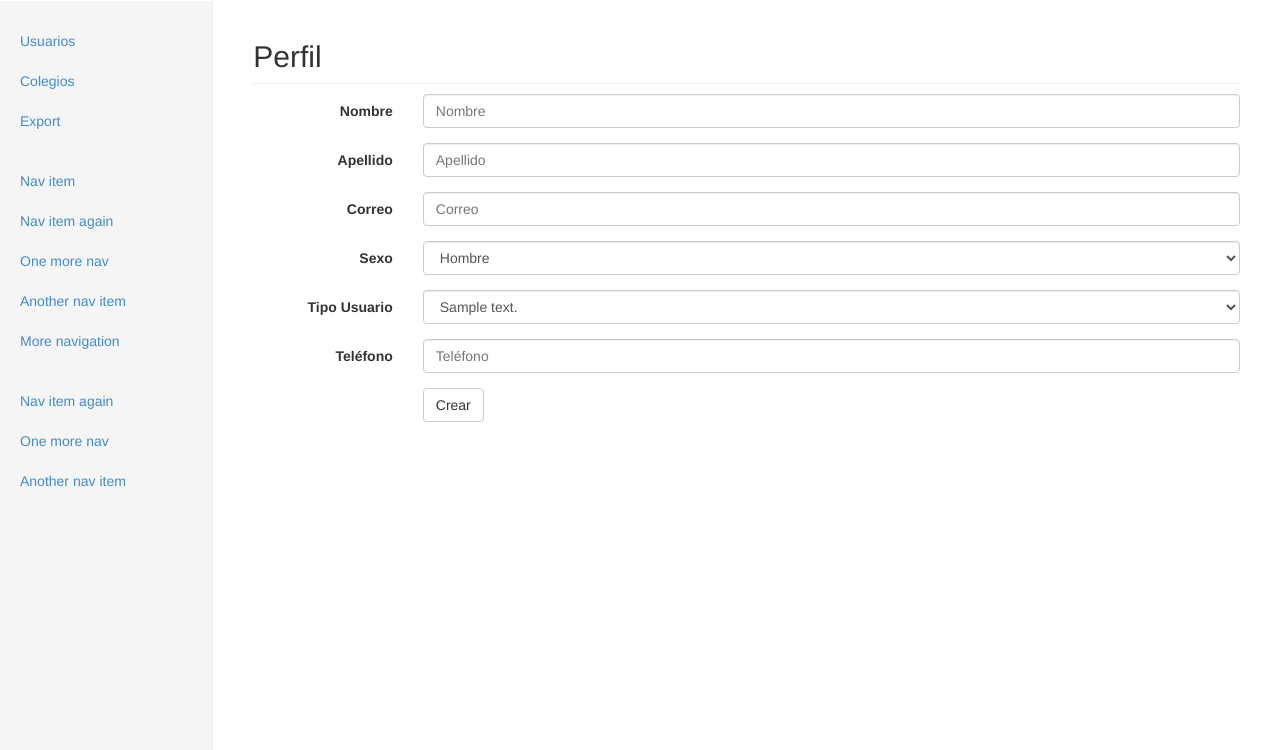
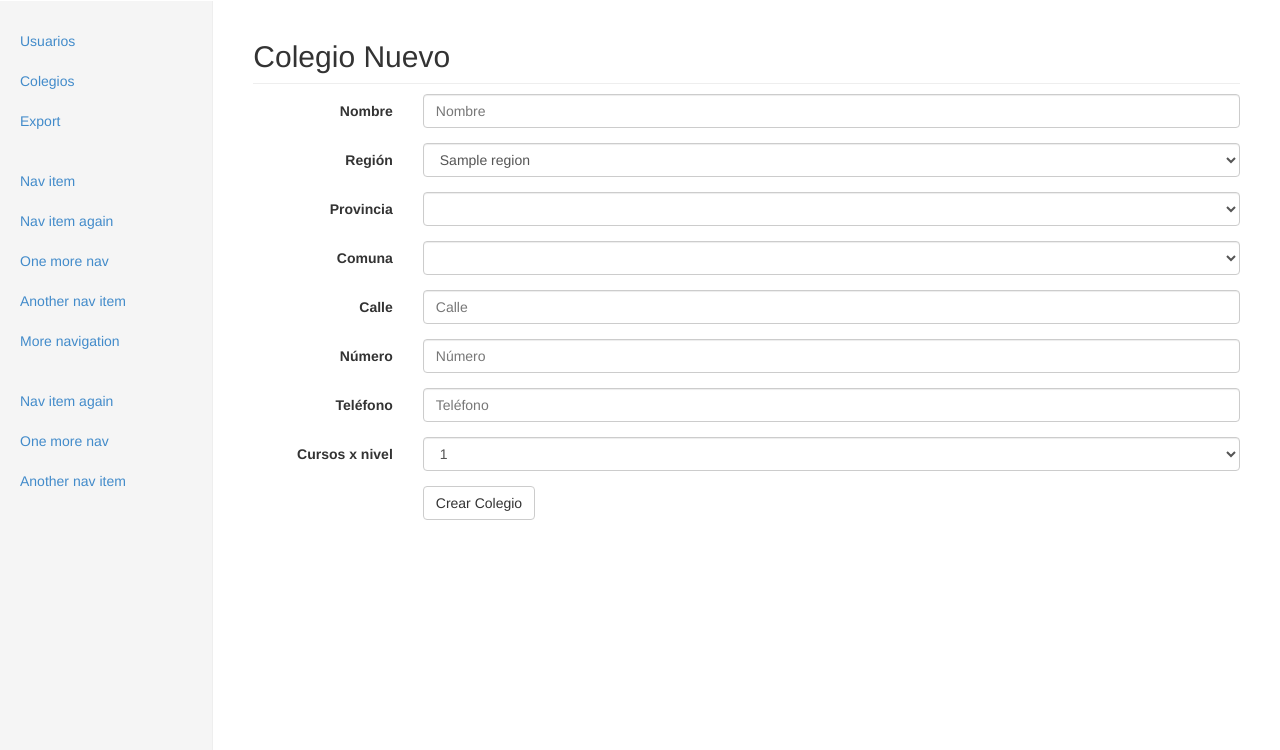
Before and after one commit to marceloomiqueles/amagica, a PHP site: page /layout/colegio/crear_colegio.php in a window 1280 px wide. Shown: the part 50-800 px from the top of the page. Run offline with PHP 8.4, Linux system fonts and the light colour scheme; the visitor is signed in with stand-in values (Sample User, id 1); tables that the repository leaves empty or names only in its code hold one stand-in row (values such as "Sample post"); lists and menus that the app fills with data are empty; some libraries are stand-ins or nearby versions.

Commit message:
Crear colegio y preformance improves
Se mejoró la carga de archivos fuentes como css y js, además de
agregarse el formulario aún no terminado de creación de colegios.

```diff
--- a/include/cliente.class.php
+++ b/include/cliente.class.php
@@ -8,89 +8,98 @@ class cliente {
 	}
 
 	function crear_usuario($campos) {
-		if($this->con->conectar() == true) {
+		if($this->con->conectar() == true)
 			return  $this->con->sql("INSERT INTO usuario(nombre, apellido, mail, pass, sexo, telefono, tipo) values('" . $campos[0] . "', '" . $campos[1] . "', '" . $campos[2] . "', '" . $campos[3] . "', '" . $campos[4] . "', '" . $campos[5] . "', '" . $campos[6] . "');");
-		}
 	}
 
 	function id_insert() {
-		if($this->con->conectar() == true) {
+		if($this->con->conectar() == true)
 			return  $this->con->id();
-		}
 	}
 
 	function actualiza_usuario_id($campos, $id) {
-		if($this->con->conectar() == true) {
+		if($this->con->conectar() == true)
 			return $this->con->sql("UPDATE usuario SET nombre = '" . $campos[0] . "', apellido = '" . $campos[1] . "', mail = '" . $campos[2] . "', sexo = '" . $campos[3] . "', tipo = '" . $campos[4] . "', telefono = '" . $campos[5] . "' WHERE id = '" . $id . "';");
-		}
 	}
 
 	function actualiza_perfil_id($campos, $id) {
-		if($this->con->conectar() == true) {
+		if($this->con->conectar() == true)
 			return $this->con->sql("UPDATE usuario SET nombre = '" . $campos[0] . "', apellido = '" . $campos[1] . "', mail = '" . $campos[2] . "', sexo = '" . $campos[3] . "', telefono = '" . $campos[4] . "' WHERE id = '" . $id . "';");
-		}
 	}
 
 	function actualiza_pass_usuario($campos, $id) {
-		if($this->con->conectar() == true) {
+		if($this->con->conectar() == true)
 			return $this->con->sql("UPDATE usuario SET pass = '" . md5($campos[0]) . "' WHERE pass = '" . md5($campos[1]) . "' AND id = '" . $id . "';");
-		}
 	}
 
 	function reinicia_pass_usuario($campos, $id) {
-		if($this->con->conectar() == true) {
+		if($this->con->conectar() == true)
 			return $this->con->sql("UPDATE usuario SET pass = '" . md5($campos[0]) . "' WHERE id = '" . $id . "';");
-		}
 	}
 
 	function cambia_estado_usuario($estado, $id) {
-		if($this->con->conectar() == true) {
+		if($this->con->conectar() == true)
 			return $this->con->sql("UPDATE usuario SET estado = '" . $estado . "' WHERE id = '" . $id . "';");
-		}
 	}
 
 	function consulta_usuario_login($mail, $pass) {
-		if($this->con->conectar() == true) {
+		if($this->con->conectar() == true)
 			return $this->con->consulta("SELECT * FROM usuario WHERE mail = '" . $mail . "' AND pass = '" . $pass . "';");
-		}
 	}
 
 	function consulta_usuario_pass_correcta($pass, $id) {
-		if($this->con->conectar() == true) {
+		if($this->con->conectar() == true)
 			return $this->con->consulta("SELECT pass FROM usuario WHERE pass = '" . $pass . "' AND id = '" . $id . "';");
-		}
 	}
 
 	function consulta_estado_usuario($id) {
-		if($this->con->conectar() == true) {
+		if($this->con->conectar() == true)
 			return $this->con->consulta("SELECT estado FROM usuario WHERE id = '" . $id . "';");
-		}
 	}
 
 	function consulta_usuario_id($id) {
-		if($this->con->conectar() == true) {
+		if($this->con->conectar() == true)
 			return $this->con->consulta("SELECT u.*, tu.descripcion, tu.id AS tipo_id FROM usuario u INNER JOIN tipo_usuario tu on tu.id = u.tipo WHERE u.id = '" . $id . "' AND u.estado != 0;");
-		}
 	}
 
 	function listar_usuarios() {
-		if($this->con->conectar() == true) {
+		if($this->con->conectar() == true)
 			return $this->con->consulta("SELECT u.id, CONCAT(u.nombre, ' ' , u.apellido) AS nombre, tu.descripcion, u.estado FROM usuario u INNER JOIN tipo_usuario tu ON tu.id = u.tipo WHERE u.estado != 0;");
-		}
 	}
 
 	function listar_tipo_usuario() {
-		if($this->con->conectar() == true) {
+		if($this->con->conectar() == true)
 			return $this->con->consulta("SELECT id, descripcion FROM tipo_usuario;");
-		}
 	}
 
 	function listar_colegios() {
-		if($this->con->conectar() == true) {
+		if($this->con->conectar() == true)
 			return $this->con->consulta("SELECT u.id, CONCAT(u.nombre, ' ' , u.apellido) AS nombre, tu.descripcion FROM usuario u INNER JOIN tipo_usuario tu ON tu.id = u.tipo;");
-		}
 	}
 
+	function listar_regiones() {
+		if($this->con->conectar() == true)
+			return $this->con->consulta("SELECT * FROM region;");
+	}
 
+	function listar_provincias() {
+		if($this->con->conectar() == true)
+			return $this->con->consulta("SELECT * FROM provincia;");
+	}
+
+	function listar_provincias_por_region($id) {
+		if($this->con->conectar() == true)
+			return $this->con->consulta("SELECT * FROM provincia WHERE reg_id = '" . $id . "';");
+	}
+
+	function listar_comunas() {
+		if($this->con->conectar() == true)
+			return $this->con->consulta("SELECT * FROM comuna;");
+	}
+
+	function listar_comunas_por_provincia($id) {
+		if($this->con->conectar() == true)
+			return $this->con->consulta("SELECT * FROM comuna where prov_id = '" . $id . "';");
+	}
 }
 ?>
--- a/include/conexion.class.php
+++ b/include/conexion.class.php
@@ -20,6 +20,9 @@ class DBManager {
 		if (mysqli_connect_errno()) {
 			die('Error al conectar con mysql');
 		}
+		if (!mysqli_set_charset($this->conn, "utf8")) {
+			die("Error cargando el conjunto de caracteres utf8");
+		}
 		return true;
 	}
 
@@ -29,14 +32,7 @@ class DBManager {
 		$result = mysqli_query($this->conn,$query);
 		if (!$result) {
 			die('Error query BD:' . mysqli_error());
-		} //else {
-			// $num_rows= mysqli_num_rows($result);
-			// for($i=0;$i<$num_rows;$i++){
-			// 	$row = mysqli_fetch_assoc($result);
-			// 	array_push($valores, $row);
-			// }
-		// }
-		// return $valores;
+		}
 		return $result;
 	}
 
--- a/include/header-cache.php
+++ b/include/header-cache.php
@@ -1,7 +1,8 @@
 <?php
 session_start();
 
-$dir_base = "/amagica/";
+// $dir_base = "/"; //Produccion
+$dir_base = "/amagica/"; //Desarrollo
 
 header('Access-Control-Allow-Origin: *');
 header('Access-Control-Allow-Methods: POST, GET, OPTIONS');
--- a/layout/colegio/crear_colegio.php
+++ b/layout/colegio/crear_colegio.php
@@ -1,9 +1,8 @@
 <?php
 include_once("../../include/header-cache.php");
 require("../../include/cliente.class.php");
-if(empty($_SESSION["id"]) || $_SESSION["id"] == "") {
-	header ("Location: ../../include/login_session.php");
-}
+if(empty($_SESSION["id"]) || $_SESSION["id"] == "") header ("Location: ../../include/login_session.php");
+
 $cliente = new Cliente;
 
 $nombre = "";
@@ -26,7 +25,6 @@ if (isset($_POST["tipo-box"]))
 if (isset($_POST["fono-box"]))
 	$fono = $_POST["fono-box"];
 
-
 if (isset($_POST["nombre-box"]) && isset($_POST["apellido-box"]) && isset($_POST["mail-box"]) && isset($_POST["sexo-box"]) && isset($_POST["tipo-box"]) && isset($_POST["fono-box"])) {
 	$datos = array(
 		trim($_POST["nombre-box"]),
@@ -37,11 +35,9 @@ if (isset($_POST["nombre-box"]) && isset($_POST["apellido-box"]) && isset($_POST
 		str_replace(" ", "", trim($_POST["fono-box"])),
 		trim($_POST["tipo-box"])
 		);
-	if ($cliente->crear_usuario($datos)) {
-		if ($id_user_created = $cliente->id_crear_usuario()) {
+	if ($cliente->crear_usuario($datos))
+		if ($id_user_created = $cliente->id_crear_usuario())
 			header("Location: ver_usuario.php?usr=" . $id_user_created);
-		}
-	}
 	else
 		header("Location: mod_perfil.php");
 }
@@ -49,23 +45,16 @@ if (isset($_POST["nombre-box"]) && isset($_POST["apellido-box"]) && isset($_POST
 <!DOCTYPE html>
 <html>
 	<head>
-    	<meta charset='utf-8'>
-		<title>A-Magica</title>
-		<link rel='stylesheet' type='text/css' href='../../css/bootstrap.min.css'>
-		<link rel='stylesheet' type='text/css' href='../../css/dashboard.css'>
+    	<?php include_once("../head.php"); ?>
 	</head>
 	<body>
-		<?php
-		 include_once("../top-menu.php");
-		?>
+		<?php include_once("../top-menu.php"); ?>
 		<div class='container-fluid'>
 			<div class='row'>
-				<?php
-				include("../menu.php");
-				?>
+				<?php include("../menu.php"); ?>
 				<div class='col-sm-9 col-sm-offset-3 col-md-10 col-md-offset-2 main'>
 					<h2 class='sub-header'>
-						Perfil
+						Colegio Nuevo
 					</h2>
 					<form class='form-horizontal' role='form' action='crear_usuario.php' method='post'>
 						<div class='form-group'>
@@ -75,39 +64,44 @@ if (isset($_POST["nombre-box"]) && isset($_POST["apellido-box"]) && isset($_POST
 							</div>
 						</div>
 						<div class='form-group'>
-							<label for='apellido-box' class='col-sm-2 control-label'>Apellido</label>
+							<label for='region-box' class='col-sm-2 control-label'>Región</label>
 							<div class='col-sm-10'>
-								<input type='text' name='apellido-box' class='form-control' id='apellido-box' placeholder='Apellido' value='<?php echo $apellido ?>'>
-							</div>
-						</div>
-						<div class='form-group'>
-							<label for='mail-box' class='col-sm-2 control-label'>Correo</label>
-							<div class='col-sm-10'>
-								<input type='mail' name='mail-box' class='form-control' id='mail-box' placeholder='Correo' value='<?php echo $correo ?>'>
-							</div>
-						</div>
-						<div class='form-group'>
-							<label for='sexo-box' class='col-sm-2 control-label'>Sexo</label>
-							<div class='col-sm-10'>
-								<select name='sexo-box' class='form-control'>
-								  	<option value='1' <?php if ($sexo == 1) echo "selected" ?>>Hombre</option>
-								  	<option value='2' <?php if ($sexo == 2) echo "selected" ?>>Mujer</option>
+								<select id="region-box" name='region-box' class='form-control'>
+									<?php
+									$res = $cliente->listar_regiones();
+									while ($row = $res->fetch_array(MYSQLI_ASSOC)) {
+									?>
+								  	<option value='<?php echo $row["id"] ?>' <?php if ($tipo == $row["id"]) echo "selected"; ?>><?php echo $row["nombre"]; ?></option>
+									<?php
+									}
+									?>
 								</select>
 							</div>
 						</div>
 						<div class='form-group'>
-							<label for='tipo-box' class='col-sm-2 control-label'>Tipo Usuario</label>
+							<label for='provincia-box' class='col-sm-2 control-label'>Provincia</label>
 							<div class='col-sm-10'>
-								<select name='tipo-box' class='form-control'>
-									<?php
-									$res = $cliente->listar_tipo_usuario();
-									while ($row = $res->fetch_array(MYSQLI_ASSOC)) {
-									?>
-								  	<option value='<?php echo $row["id"] ?>' <?php if ($tipo == $row["id"]) echo "selected"; echo ">" . $row["descripcion"]; ?></option>
-									<?php
-									}
-									?>
+								<select id="provincia-box" name='provincia-box' class='form-control'>
 								</select>
+							</div>
+						</div>
+						<div class='form-group'>
+							<label for='comuna-box' class='col-sm-2 control-label'>Comuna</label>
+							<div class='col-sm-10'>
+								<select id="comuna-box" name='comuna-box' class='form-control'>
+								</select>
+							</div>
+						</div>
+						<div class='form-group'>
+							<label for='calle-box' class='col-sm-2 control-label'>Calle</label>
+							<div class='col-sm-10'>
+								<input type='text' name='calle-box' class='form-control' id='calle-box' placeholder='Calle'>
+							</div>
+						</div>
+						<div class='form-group'>
+							<label for='numero-box' class='col-sm-2 control-label'>Número</label>
+							<div class='col-sm-10'>
+								<input type='text' name='numero-box' class='form-control' id='numero-box' placeholder='Número'>
 							</div>
 						</div>
 						<div class='form-group'>
@@ -117,15 +111,30 @@ if (isset($_POST["nombre-box"]) && isset($_POST["apellido-box"]) && isset($_POST
 							</div>
 						</div>
 						<div class='form-group'>
+							<label for='nivel-box' class='col-sm-2 control-label'>Cursos x nivel</label>
+							<div class='col-sm-10'>
+								<select id="nivel-box" name='nivel-box' class='form-control'>
+									<?php
+									for ($i = 1; $i <= 10; $i++) {
+									?>
+								  	<option value='<?php echo $i; ?>' <?php if ($sexo == $i) echo "selected"; ?>><?php echo $i; ?></option>
+								  	<?php
+								  	}
+								  	?>
+								</select>
+							</div>
+						</div>
+						<div class='form-group'>
 							<div class='col-sm-offset-2 col-sm-10'>
-								<button type='submit' class='btn btn-default'>Crear</button>
+								<button type='submit' class='btn btn-default'>Crear Colegio</button>
 							</div>
 						</div>
 					</form>
 				</div>
 			</div>
 		</div>
-		<script src='https://ajax.googleapis.com/ajax/libs/jquery/1.11.1/jquery.min.js'></script>
-		<script type='text/javascript' src='../../js/bootstrap.js'></script>
+    	<script type="text/javascript">
+	 		cargaProvincia($("#region-box").val());
+    	</script>
 	</body>
 </html>
--- /dev/null
+++ b/layout/head.php
@@ -0,0 +1,7 @@
+<meta charset='utf-8'>
+<title>A-Magica</title>
+<link rel='stylesheet' type='text/css' href='<?php echo $dir_base ?>css/bootstrap.min.css'>
+<link rel='stylesheet' type='text/css' href='<?php echo $dir_base ?>css/dashboard.css'>
+<script src='https://ajax.googleapis.com/ajax/libs/jquery/1.11.1/jquery.min.js'></script>
+<script type='text/javascript' src='<?php echo $dir_base ?>js/bootstrap.min.js'></script>
+<script type='text/javascript' src='<?php echo $dir_base ?>js/script.js'></script>
--- a/layout/usuarios/crear_usuario.php
+++ b/layout/usuarios/crear_usuario.php
@@ -1,9 +1,8 @@
 <?php
 include_once("../../include/header-cache.php");
 require("../../include/cliente.class.php");
-if(empty($_SESSION["id"]) || $_SESSION["id"] == "") {
+if(empty($_SESSION["id"]) || $_SESSION["id"] == "")
 	header ("Location: ../../include/login_session.php");
-}
 $cliente = new Cliente;
 
 $nombre = "";
--- a/layout/usuarios/deact_usuario.php
+++ b/layout/usuarios/deact_usuario.php
@@ -2,9 +2,7 @@
 include_once("../../include/header-cache.php");
 require("../../include/cliente.class.php");
 
-if(empty($_SESSION["id"]) || $_SESSION["id"] == "") {
-	header ("Location: ../../include/login_session.php");
-}
+if(empty($_SESSION["id"]) || $_SESSION["id"] == "")	header ("Location: ../../include/login_session.php");
 
 $cliente = new Cliente;
 
```
Also changed, not shown: include/cambia_clave.php (+1 -6 lines), include/login_session.php (+4 -4 lines), js/script.js (added, +32 -0 lines), layout/colegio/listar_colegios.php (+10 -21 lines), layout/extra/carga_comuna_por_provincia.php (added, +14 -0 lines), layout/extra/carga_provincia_por_region.php (added, +14 -0 lines), layout/perfil/ver_perfil.php (+5 -17 lines), layout/usuarios/elimina_usuario.php (+3 -5 lines), layout/usuarios/listar_usuarios.php (+8 -18 lines), layout/usuarios/mod_usuario.php (+8 -29 lines).
